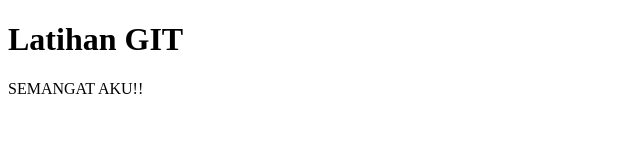
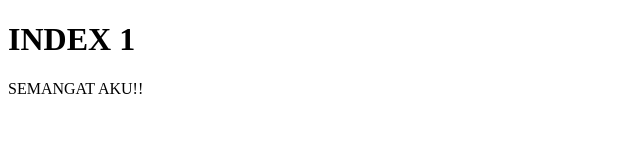
Before and after one commit to kharismaharani09/belajarGit, a plain HTML site: page index.html in a window 1280 px wide. Shown: the whole page, without its empty margins (0-640 px from the left). Drawn offline with Linux system fonts and the light colour scheme.

Commit message:
Update index.html

```diff
--- a/index.html
+++ b/index.html
@@ -6,7 +6,7 @@
     <title>Document</title>
 </head>
 <body>
-    <h1> Latihan GIT </h1>
+    <h1> INDEX 1 </h1>
     <p> SEMANGAT AKU!! </p>
 </body>
 </html>
```
